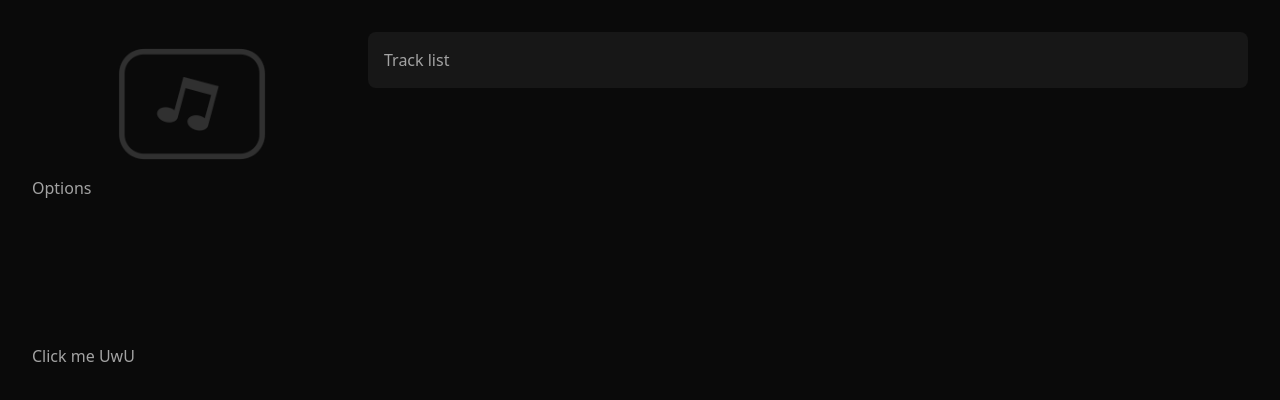
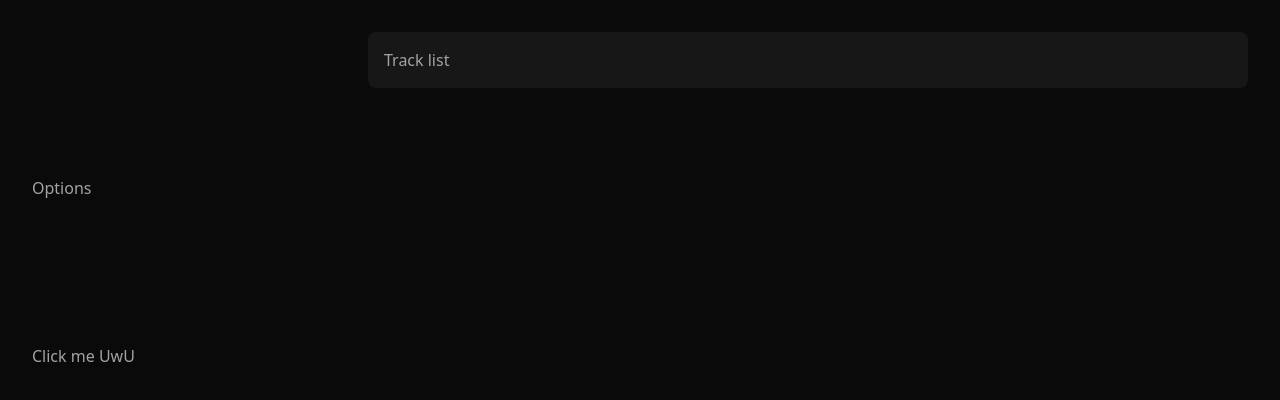
Before and after one commit to zp100/nextjs-webserver-2, a Next.js app: page /youtune in a window 1280 px wide. Shown: the top 400 px of the page. Built offline with nearby package versions, Linux system fonts and the light colour scheme.

Commit message:
Cleaned up code.

```diff
--- /dev/null
+++ b/src/app/youtune/TrackVideo.tsx
@@ -0,0 +1,30 @@
+'use client'
+import React from 'react'
+import ReactPlayer from 'react-player'
+import Image from 'next/image'
+import youtunePlaceholder from './YouTune_placeholder.png'
+
+export default function TrackVideo({ url }: { url?: string }) {
+    // Detect if this is on the client.
+    const [ isClient, setIsClient ] = React.useState(false)
+    React.useEffect(() => setIsClient(true), [])
+
+    // Only load the embed if on the client, to prevent hydration errors.
+    if (isClient && url !== undefined) {
+        return <>
+            <ReactPlayer
+                url={ url }
+                width="100%"
+                height="100%"
+                controls
+                playing />
+        </>
+    } else {
+        return <>
+            <Image
+                src={ youtunePlaceholder }
+                alt="YouTune logo placeholder"
+                className="w-min h-full p-4" />
+        </>
+    }
+}
--- a/src/app/youtune/YouTubePlayer.tsx
+++ /dev/null
@@ -1,23 +0,0 @@
-'use client'
-import React from 'react'
-import ReactPlayer from 'react-player'
-import Image from 'next/image'
-import youtunePlaceholder from './YouTune_placeholder.png'
-
-export default function YouTubePlayer({ url }: { url?: string }) {
-    // Detect if this is on the client.
-    const [ isClient, setIsClient ] = React.useState(false)
-    React.useEffect(() => setIsClient(true), [])
-
-    // Only load the embed if on the client, to prevent hydration errors.
-    return (isClient && url ? <>
-        <ReactPlayer
-            url={ url }
-            width="100%"
-            height="100%"
-            controls
-            playing />
-    </> : <>
-        <Image src={ youtunePlaceholder } alt="YouTune logo placeholder" className="w-min h-full p-4" />
-    </>)
-}
--- a/src/app/youtune/page.tsx
+++ b/src/app/youtune/page.tsx
@@ -1,6 +1,6 @@
 'use client'
 import React from 'react'
-import YouTubePlayer from './YouTubePlayer'
+import TrackVideo from './TrackVideo'
 
 export default function Page() {
     const [ url, setUrl ] = React.useState('')
@@ -11,9 +11,8 @@ export default function Page() {
             <div className="md:w-80">
                 {/* Fixed sidebar on larger screens. */}
                 <div className="md:fixed md:w-80">
-                    {/* Video box. */}
                     <div className="h-36 flex justify-center">
-                        <YouTubePlayer url={ url } />
+                        <TrackVideo url={ url } />
                     </div>
 
                     {/* TODO */}
@@ -28,6 +27,7 @@ export default function Page() {
             </div>
         </div>
 
+        {/* DEBUG */}
         <button onClick={ () => setUrl('https://www.youtube.com/watch?v=aTawJ5Bd36M') }
             className="mt-64">Click me UwU</button>
     </>
```
